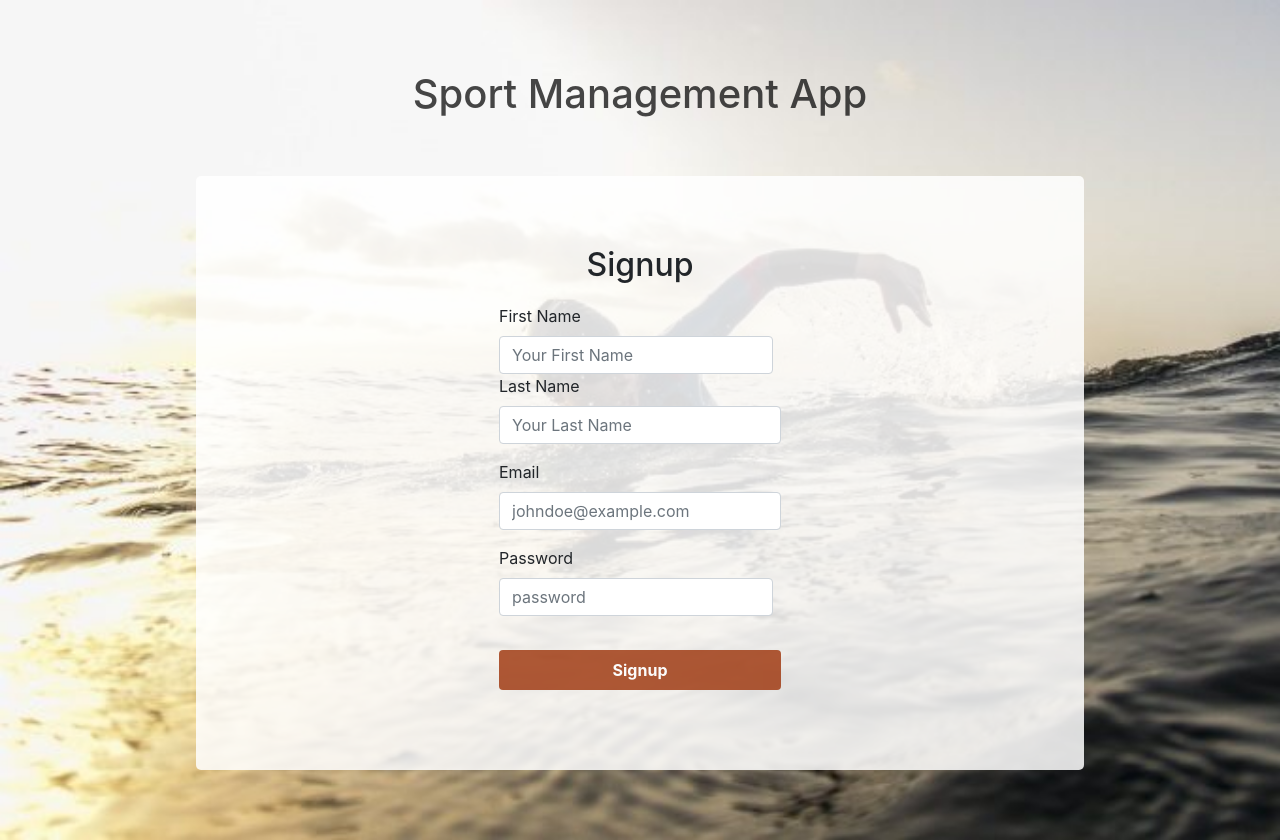
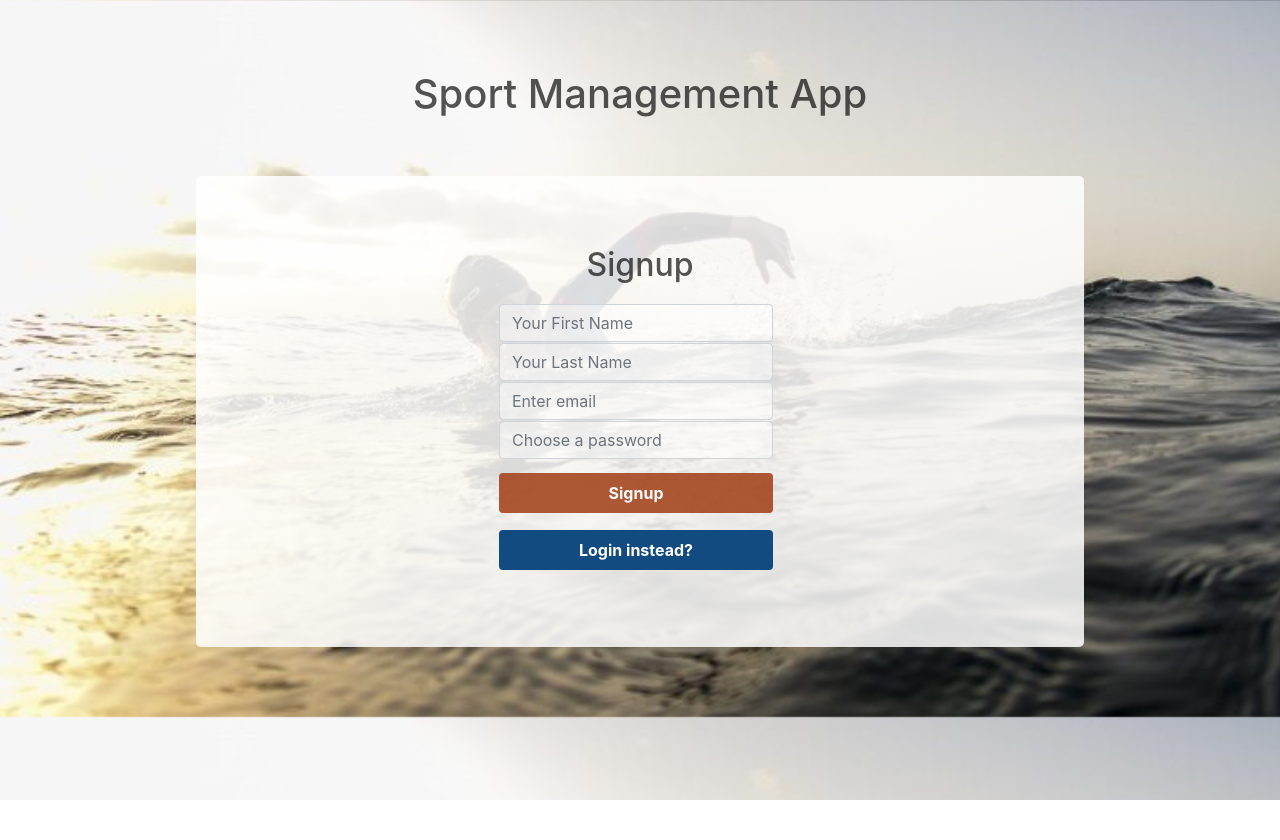
Before and after one commit to asi309/sports-app, a React (Create React App) app in the folder frontend/: page /user/register in a window 1280 px wide. After the commit the page ends 800 px from the top, so only its background shows below. Built offline with nearby package versions, Linux system fonts and the light colour scheme.

Commit message:
Style Changes for v1 app

```diff
--- a/frontend/src/App.css
+++ b/frontend/src/App.css
@@ -36,7 +36,7 @@ button {
 }
 
 .container h1 {
-    color: rgba(0,0,0,0.72);
+    color: rgba(0,0,0,0.67);
 }
 
 .content-box {
@@ -50,12 +50,18 @@ button {
 
 .content-box h2 {
     margin-bottom: 20px;
+    color: rgba(0,0,0,0.67);
+}
+
+.content-box input {
+    background-color: rgba(255,255,255,0.45);
+    margin-bottom: 1px;
 }
 
 .content-box .btn {
     border: 0;
     border-radius: 4px;
-    margin: 10px 0;
+    margin: 10px 0 7px 0;
     padding: 0 20px;
     font-weight: 700;
     height: 40px;
@@ -91,33 +97,23 @@ button {
     background: #e3561e;
 }
 
-.content-box .btn-register {
+.content-box .btn-secondary {
     background: #124b80;
     color: #fff;
 }
 
-.content-box .btn-register:hover {
+.content-box .btn-secondary:hover {
     background: #165d9e;
     color: #fff;
     cursor: pointer;
 }
 
-.content-box .btn-register:active {
+.content-box .btn-secondary:active {
     background: #1f81dc;
 }
 
-/* .content-box .btn-register:focus-within {
-    background: #165d9e;
-    cursor: pointer;
-    border: 0;
+.content-box .input-group {
+    display: flex;
+    flex-direction: column;
+    margin-bottom: 3px;
 }
-
-.content-box .btn-register:focus {
-    background: #165d9e;
-    cursor: pointer;
-    box-shadow: none;
-}
-
-.content-box .btn-secondary {
-    display: inherit;
-} */
--- a/frontend/src/pages/Events/index.js
+++ b/frontend/src/pages/Events/index.js
@@ -129,8 +129,9 @@ export default function Events () {
                         value={ date }
                     />
                 </FormGroup>
-                <br />
-                <Button color="primary">Create Event</Button>
+                <FormGroup>
+                    <button className="btn btn-submit">Create Event</button>
+                </FormGroup>
             </Form>
             { error ? (
                 <Alert className="event-validation" color="danger">{ errorMessage }</Alert>
--- a/frontend/src/pages/Login/index.js
+++ b/frontend/src/pages/Login/index.js
@@ -37,29 +37,30 @@ export default function Login ({ history }) {
         <Container>
             <h2>Login</h2>
             <Form onSubmit={ handleSubmit }>
+                <div className="input-group">
                     <FormGroup className="mb-2 mr-sm-2 mb-sm-0">
-                    <Label for="email" className="mr-sm-2">Email</Label>
                         <Input
                             type="email"
                             name="email"
                             id="email"
                             onChange = { (e) => setEmail (e.target.value) }
-                        placeholder="johndoe@example.com" />
+                            placeholder="Enter email" />
                     </FormGroup>
                     <FormGroup className="mb-2 mr-sm-2 mb-sm-0">
-                    <Label for="password" className="mr-sm-2">Password</Label>
                         <Input
                             type="password"
                             name="password"
                             id="password"
                             onChange = { (e) => setPassword (e.target.value) }
-                        placeholder="password" />
+                            placeholder="Enter password" />
                     </FormGroup>
-                <br />
-                <button className="btn btn-submit">Submit</button>
-                <button className="btn btn-register" onClick={ () => history.push('/user/register') }>
+                </div>
+                <FormGroup className="mb-2 mr-sm-2 mb-sm-0">
+                    <button className="btn btn-submit">Login</button>
+                    <button className="btn btn-secondary" onClick={ () => history.push('/user/register') }>
                         Register
                     </button>
+                </FormGroup>
             </Form>
             { error ? (
                 <Alert className="event-validation" color="danger">{ errorMessage }</Alert>
--- a/frontend/src/pages/RegisterUser/index.js
+++ b/frontend/src/pages/RegisterUser/index.js
@@ -1,5 +1,5 @@
 import React, { useState } from 'react';
-import { Container, Form, FormGroup, Label, Input } from 'reactstrap';
+import { Alert, Container, Form, FormGroup, Input } from 'reactstrap';
 
 import api from '../../services/api';
 
@@ -8,11 +8,20 @@ export default function RegisterUser ({ history }) {
     const [password, setPassword] = useState('');
     const [firstName, setFirstName] = useState('');
     const [lastName, setLastName] = useState('');
+    const [error, setError] = useState(null);
+    const [errorMessage, setErrorMessage] = useState('');
 
     const handleSubmit = async (e) => {
         e.preventDefault();
 
         try {
+            if (
+                email !== '' &&
+                password != '' &&
+                firstName != '' &&
+                lastName != ''
+               ) {
+
                     const response = await api.post('/user/register', {firstName, lastName, email, password});
                     const userId = response.data._id || false;
 
@@ -21,8 +30,22 @@ export default function RegisterUser ({ history }) {
                         history.push('/dashboard');
                     } else {
                         const { message } = response.data;
-                console.log(message);
+                        setError(true);
+                        setErrorMessage(message);
+                        setTimeout(() => {
+                            setError(false);
+                            setErrorMessage('');
+                        }, 5000);
                     }
+               } else {
+                    setError(true);
+                    setErrorMessage(`Required field missing! Fill all the fields to register`);
+                    setTimeout(() => {
+                        setError(false);
+                        setErrorMessage('');
+                    }, 5000);
+               }
+
         } catch (error) {
             console.log(`Request failed - ${error}`)
         }
@@ -32,8 +55,8 @@ export default function RegisterUser ({ history }) {
         <Container>
             <h2>Signup</h2>
             <Form onSubmit={ handleSubmit }>
+                <div className="input-group">
                     <FormGroup className="mb-2 mr-sm-2 mb-sm-0">
-                    <Label for="firstName" className="mr-sm-2">First Name</Label>
                             <Input
                                 type="text"
                                 name="firstName"
@@ -43,8 +66,7 @@ export default function RegisterUser ({ history }) {
                                 value={ firstName }
                             />
                     </FormGroup>
-                <FormGroup>
-                    <Label for="lastName" className="mr-sm-2">Last Name</Label>
+                    <FormGroup className="mb-2 mr-sm-2 mb-sm-0">
                             <Input
                                 type="text"
                                 name="lastName"
@@ -54,29 +76,35 @@ export default function RegisterUser ({ history }) {
                                 value={ lastName }
                             />
                     </FormGroup>
-                <FormGroup>
-                    <Label for="email" className="mr-sm-2">Email</Label>
+                    <FormGroup className="mb-2 mr-sm-2 mb-sm-0">
                         <Input
                             type="email"
                             name="email"
                             id="email"
                             onChange = { (e) => setEmail (e.target.value) }
-                        placeholder="johndoe@example.com"
+                            placeholder="Enter email"
                             value={ email }
                         />
                     </FormGroup>
                     <FormGroup className="mb-2 mr-sm-2 mb-sm-0">
-                    <Label for="password" className="mr-sm-2">Password</Label>
                         <Input
                             type="password"
                             name="password"
                             id="password"
                             onChange = { (e) => setPassword (e.target.value) }
-                        placeholder="password" />
+                            placeholder="Choose a password" />
                     </FormGroup>
-                <br />
+                </div>
+                <FormGroup className="mb-2 mr-sm-2 mb-sm-0">
                     <button className="btn btn-submit">Signup</button>
+                    <button className="btn btn-secondary" onClick={ () => history.push('/login')}>
+                        Login instead?
+                    </button>
+                </FormGroup>
             </Form>
+            { error ? (
+                <Alert className="event-validation" color="danger">{ errorMessage }</Alert>
+            ) : '' }
         </Container>
     );
 }
```
Also changed, not shown: 1 other file (tests, documents, lock files or other folders). Lines whose indentation alone changed are shown as unchanged.
